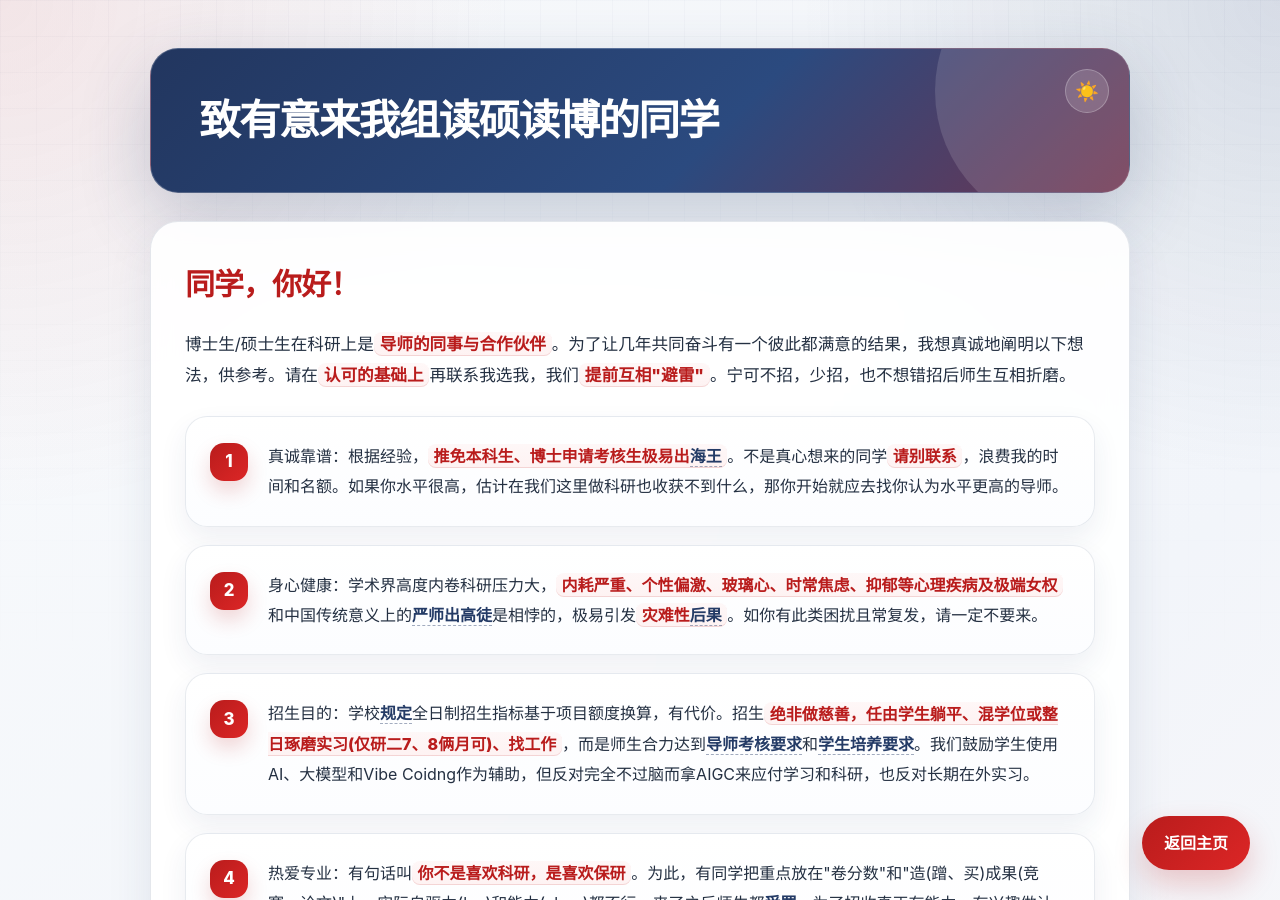
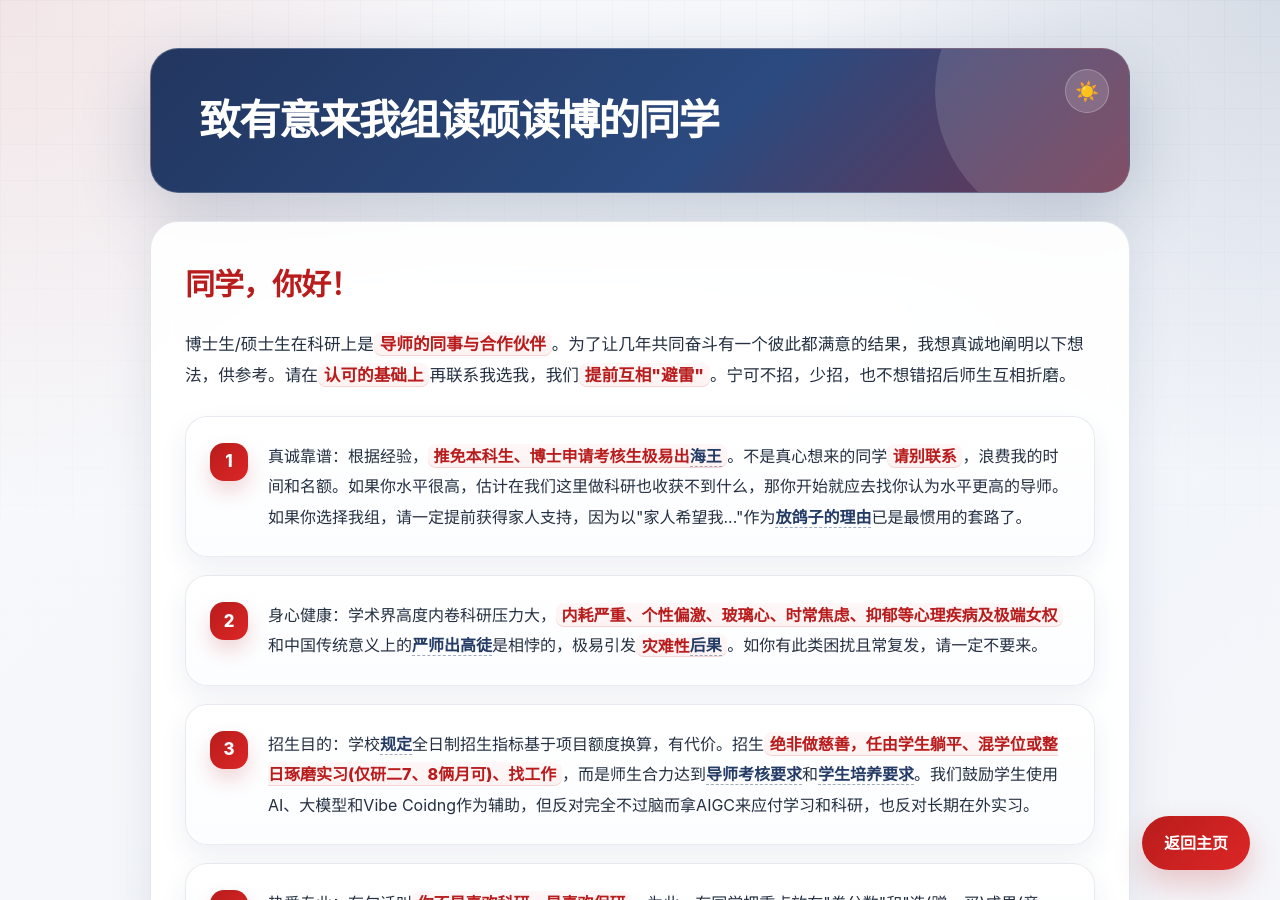
Before and after one commit to fangvv/Homepage, a Jekyll site: the page faq2.html, which Jekyll copies as it is, in a window 1280 px wide and 900 px high. Built offline with Jekyll 4.4.1, drawn with Linux system fonts in a browser that asks for light colours; comment, search, counter and statistics services are not loaded.

Commit message:
Update faq2.html

```diff
--- a/faq2.html
+++ b/faq2.html
@@ -47,7 +47,7 @@
             </p>
 
             <ol>
-                <li>真诚靠谱：根据经验，<strong>推免本科生、博士申请考核生极易出<a href="https://www.zhihu.com/question/487277766" target="_blank" rel="noopener noreferrer">海王</a></strong>。不是真心想来的同学<strong>请别联系</strong>，浪费我的时间和名额。如果你水平很高，估计在我们这里做科研也收获不到什么，那你开始就应去找你认为水平更高的导师。</li>
+                <li>真诚靠谱：根据经验，<strong>推免本科生、博士申请考核生极易出<a href="https://www.zhihu.com/question/487277766" target="_blank" rel="noopener noreferrer">海王</a></strong>。不是真心想来的同学<strong>请别联系</strong>，浪费我的时间和名额。如果你水平很高，估计在我们这里做科研也收获不到什么，那你开始就应去找你认为水平更高的导师。如果你选择我组，请一定提前获得家人支持，因为以"家人希望我..."作为<a href="https://www.sohu.com/a/461960194_344863" target="_blank" rel="noopener noreferrer">放鸽子的理由</a>已是最惯用的套路了。</li>
                 <li>身心健康：学术界高度内卷科研压力大，<strong>内耗严重、个性偏激、玻璃心、时常焦虑、抑郁等心理疾病及极端女权</strong>和中国传统意义上的<a href="https://www.zhihu.com/question/596191290" target="_blank" rel="noopener noreferrer">严师出高徒</a>是相悖的，极易引发<strong>灾难性<a href="https://www.sciscanpub.com/uploads/2025/04/16/0e6be8681630d9e1939409ade49b73b6.pdf" target="_blank" rel="noopener noreferrer">后果</a></strong>。如你有此类困扰且常复发，请一定不要来。</li>
                 <li>招生目的：学校<a href="https://www.bjtu.edu.cn/xxxtrmzn/162744.htm" target="_blank" rel="noopener noreferrer">规定</a>全日制招生指标基于项目额度换算，有代价。招生<strong>绝非做慈善，任由学生躺平、混学位或整日琢磨实习(仅研二7、8俩月可)、找工作</strong>，而是师生合力达到<a
                         href="https://www.zhihu.com/question/2067235011804320517/answer/2067634560196727558"
```
